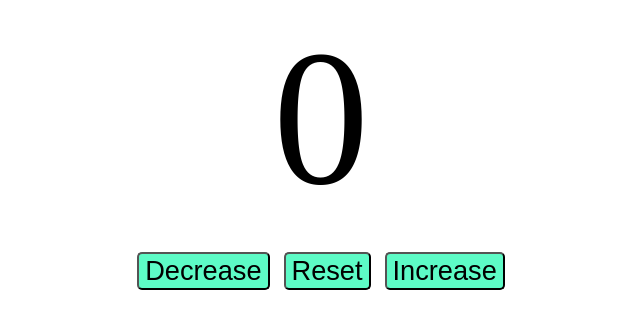
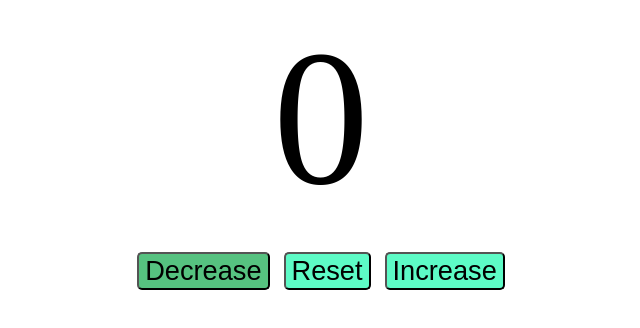
Before and after one commit to mayankgit22/counte-program, a plain HTML site: page index.html in a window 1280 px wide. In both pictures the pointer is over the button "Decrease". Shown: the whole page, without its empty margins (319-959 px from the left). Drawn offline with Linux system fonts and the light colour scheme.

Commit message:
Update style.css

```diff
--- a/style.css
+++ b/style.css
@@ -15,6 +15,6 @@
     transition-duration: 0.35s;
     cursor: pointer;
 }
-.buttton:hover{
-    background-color: rgb(202, 67, 177);
+.button:hover{
+    background-color:  hsl(143, 47%, 55%);
 }
```
